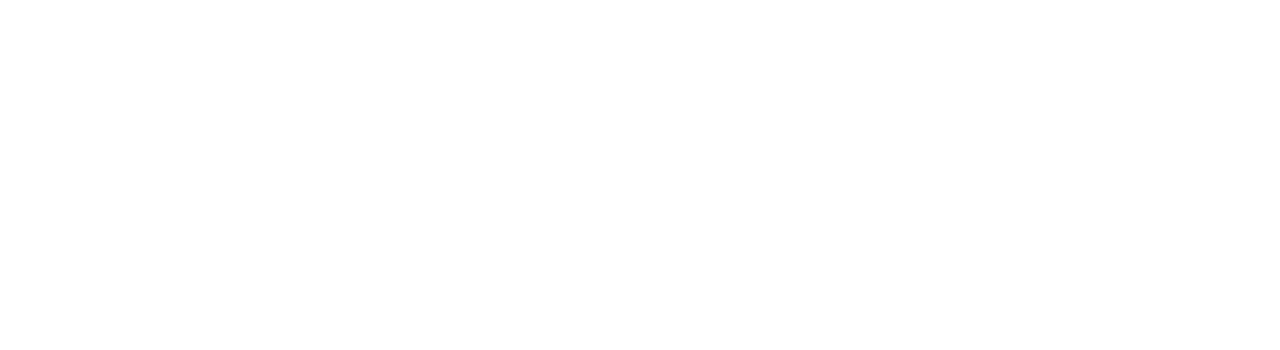
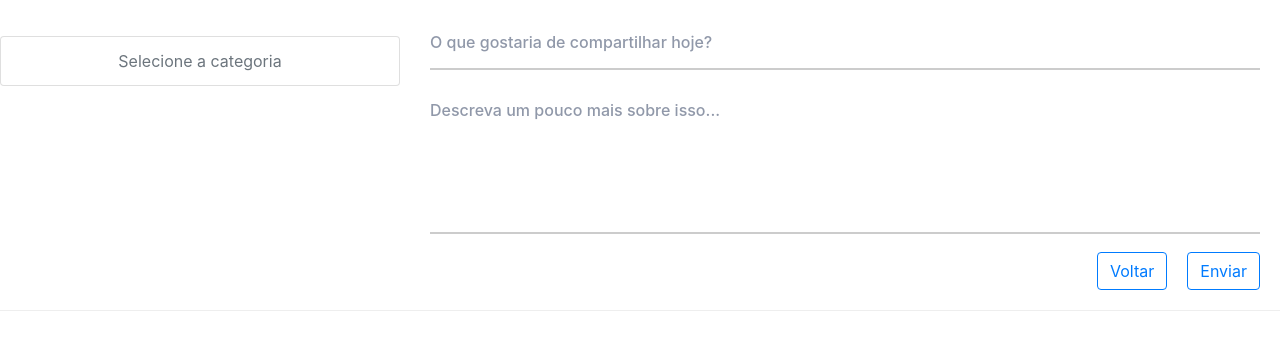
Before and after one commit to gumberss/udacity-reading, a React (Create React App) app: page /new in a window 1280 px wide. Shown: the top 350 px of the page. Built offline with nearby package versions, Linux system fonts and the light colour scheme.

Commit message:
Ajuste de estrutura em tela

```diff
--- a/src/components/App.js
+++ b/src/components/App.js
@@ -4,6 +4,7 @@
 
 
 import MainPage from '../screen/mainPage/MainPage'
+import NewPost from '../screen/NewPost'
 
 
 class App extends Component {
@@ -12,6 +13,7 @@
       <Router>
         <div>
           <Route exact path="/" component={MainPage}></Route>
+          <Route exact path="/new" component={NewPost}></Route>
         </div>
       </Router>
 
--- a/src/components/ContentCreator/ContentCreator.css
+++ b/src/components/ContentCreator/ContentCreator.css
@@ -11,4 +11,7 @@
 .content-creator-item {
   margin-top: 16px; }
 
+.goback__button {
+  margin: 0px 20px; }
+
 /*# sourceMappingURL=ContentCreator.css.map */
--- a/src/components/ContentCreator/ContentCreator.js
+++ b/src/components/ContentCreator/ContentCreator.js
@@ -7,7 +7,8 @@
 
 import ListGroup from '../list-group/ListGroup'
 import TextInput from '../text-input/TextInput'
-import Button from '../button/Button'
+import { Link } from 'react-router-dom'
+
 
 class ContentCreator extends Component {
 
@@ -25,8 +26,9 @@
     }
 
     onChangeCategorySelected = category => {
+        debugger;
         this.setState({
-            category
+            category: category
         })
     }
 
@@ -48,7 +50,7 @@
                     <div className="row">
                         <div className="col-sm-12 col-md-4 content-creator-item">
                             <ListGroup
-                                data={this.props.categories}
+                                data={this.props.categories.filter(x => x.name !== 'todos')}
                                 onChange={this.onChangeCategorySelected}
                                 title="Selecione a categoria"
                             />
@@ -76,6 +78,12 @@
                             className="btn btn-outline-primary">
                             Enviar
                         </button>
+                        <Link
+                            className="btn btn-outline-primary goback__button"
+                            to="/"
+                        >
+                            Voltar
+                    </Link>
                     </div>
                 </form>
             </div>
--- a/src/components/ContentCreator/ContentCreator.scss
+++ b/src/components/ContentCreator/ContentCreator.scss
@@ -13,3 +13,7 @@
 .content-creator-item{
     margin-top: 16px;
 }
+
+.goback__button{
+    margin: 0px 20px;
+}
--- a/src/components/ListPosts/ListPosts.css
+++ b/src/components/ListPosts/ListPosts.css
@@ -8,7 +8,7 @@
   padding: 10px 0px;
   margin: 10px 0px;
   display: flex;
-  justify-content: center; }
+  justify-content: space-between; }
 
 .list-post__container {
   margin-top: 30px; }
--- a/src/components/ListPosts/ListPosts.js
+++ b/src/components/ListPosts/ListPosts.js
@@ -7,15 +7,15 @@
 
 import ListGroup from '../list-group/ListGroup'
 
+import { Link } from 'react-router-dom'
+
 import './ListPosts.css'
 
 class ListPosts extends Component {
 
-
     state = {
         orderBy: 'ascending'
     }
-
 
     changeOrder = e => {
 
@@ -64,6 +64,13 @@
                         {orderBy === 'ascending' && 'Ordenar da menor pontuação para a maior'}
                         {orderBy === 'descending' && 'Ordenar da maior pontuação para a menor'}
                     </button>
+
+                    <Link
+                        className="btn btn-outline-primary btn-order"
+                        to="/new"
+                    >
+                    Adicionar novo post
+                    </Link>
                 </div>
                 <div className="row">
 
--- a/src/components/ListPosts/ListPosts.scss
+++ b/src/components/ListPosts/ListPosts.scss
@@ -9,7 +9,7 @@
     padding: 10px 0px;
     margin: 10px 0px;
     display: flex;
-    justify-content: center;
+    justify-content: space-between;
 }
 
 .list-post__container{
--- /dev/null
+++ b/src/screen/NewPost.js
@@ -0,0 +1,11 @@
+import React, { Component } from 'react';
+
+import ContentCreator from '../components/ContentCreator/ContentCreator'
+
+export default class NewPost extends Component {
+  render() {
+    return (
+        <ContentCreator />
+    );
+  }
+}
```
Also changed, not shown: 2 other files (tests, documents, lock files or other folders).
